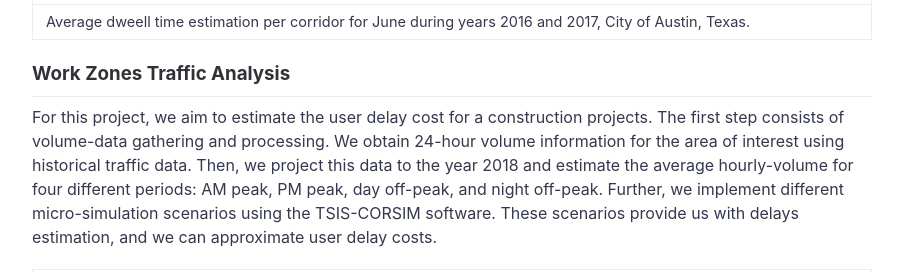
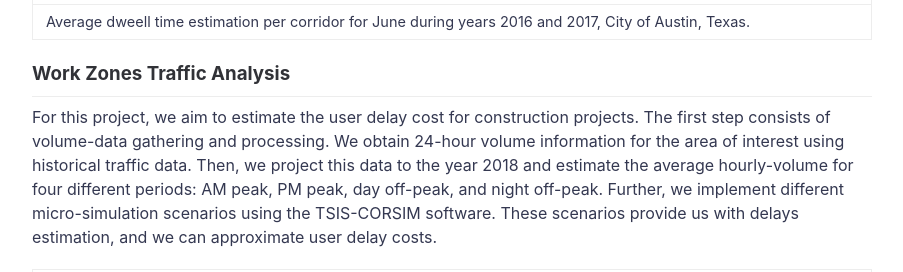
Before and after one commit to nzunigag/nzunigag.github.io, a Jekyll site: the page built from projects.md, in a window 1280 px wide and 900 px high, scrolled down 1455 px, cut to the strip 153-425 px from the top of the window. Shown: the whole strip, without its empty margins (188-1091 px from the left). Built offline with Jekyll 4.4.1, drawn with Linux system fonts in a browser that asks for light colours.

```diff
--- a/projects.md
+++ b/projects.md
@@ -23,7 +23,7 @@ Average dweell time estimation per corridor for June during years 2016 and 2017,
 
 ### Work Zones Traffic Analysis
 ___
-For this project, we aim to estimate the user delay cost for a construction projects. The first step consists of volume-data gathering and processing. We obtain 24-hour volume information for the area of interest using historical traffic data. Then, we project this data to the year 2018 and estimate the average hourly-volume for four different periods: AM peak, PM peak, day off-peak, and night off-peak. Further, we implement different micro-simulation scenarios using the TSIS-CORSIM software. These scenarios provide us with delays estimation, and we can approximate user delay costs.
+For this project, we aim to estimate the user delay cost for construction projects. The first step consists of volume-data gathering and processing. We obtain 24-hour volume information for the area of interest using historical traffic data. Then, we project this data to the year 2018 and estimate the average hourly-volume for four different periods: AM peak, PM peak, day off-peak, and night off-peak. Further, we implement different micro-simulation scenarios using the TSIS-CORSIM software. These scenarios provide us with delays estimation, and we can approximate user delay costs.
 
 | <img src="../assets/projects/traff.gif" ALIGN="center" style="margin:0px 15px ; width:710px; height:400px;"/> |
 Example of a microsimulation in an intersection in Dallas, Texas.|
```
